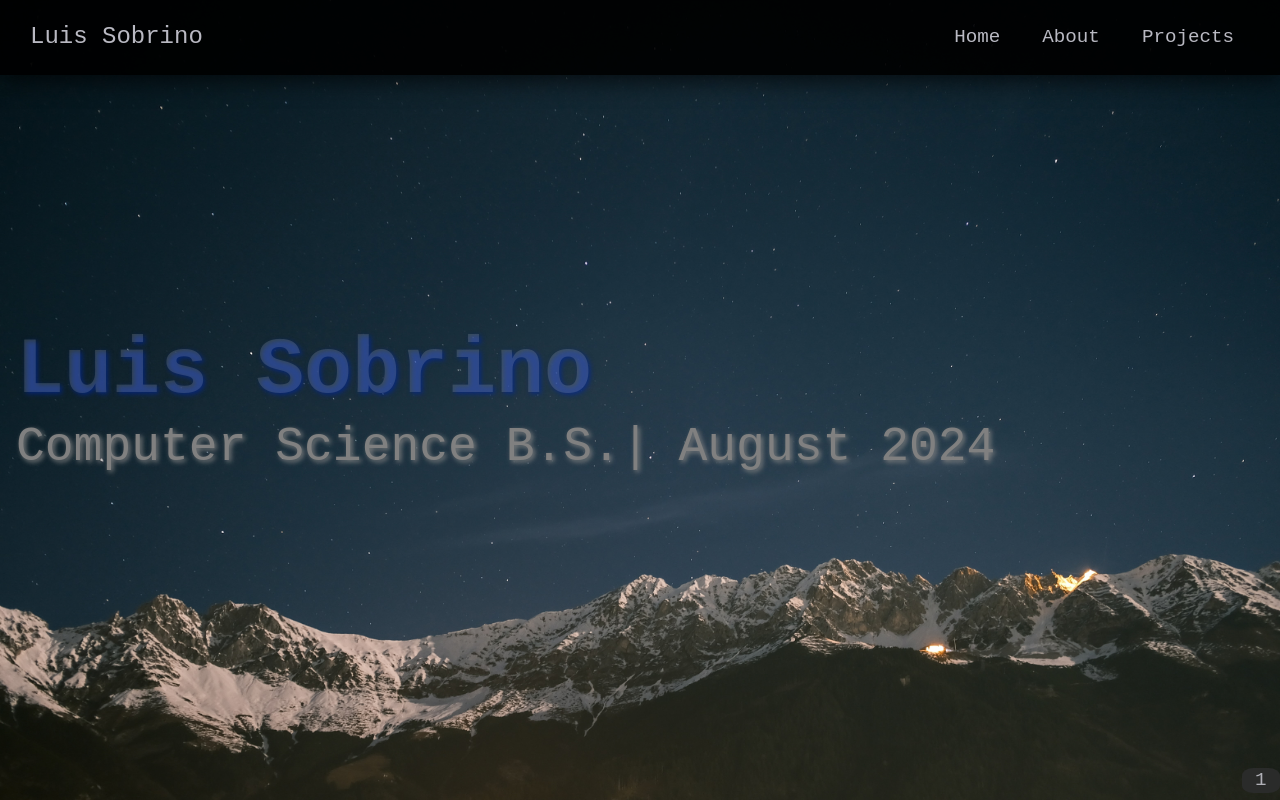
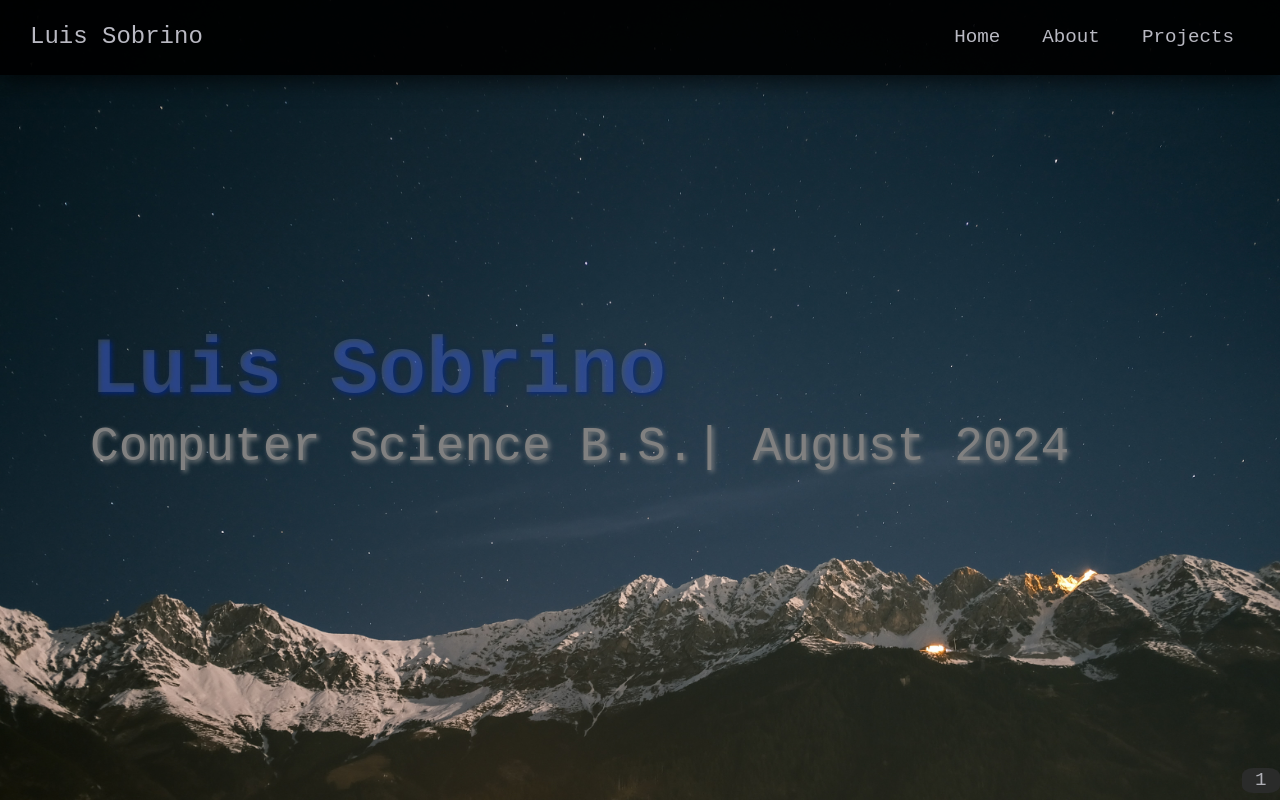
Before and after one commit to sobrinol/website, a React (Create React App) app: page / in a window 1280 px wide. Shown: the top 800 px of the page. Built offline with nearby package versions, Linux system fonts and the light colour scheme.

Commit message:
Update HomeStyle.css

```diff
--- a/src/components/HomeStyle.css
+++ b/src/components/HomeStyle.css
@@ -23,7 +23,7 @@
     flex-direction: column;
     justify-content: center;
     margin: auto;
-    padding: 1rem;
+    padding-left: 90px;
     position: absolute;
     color: var(--overlay);
 }
```
